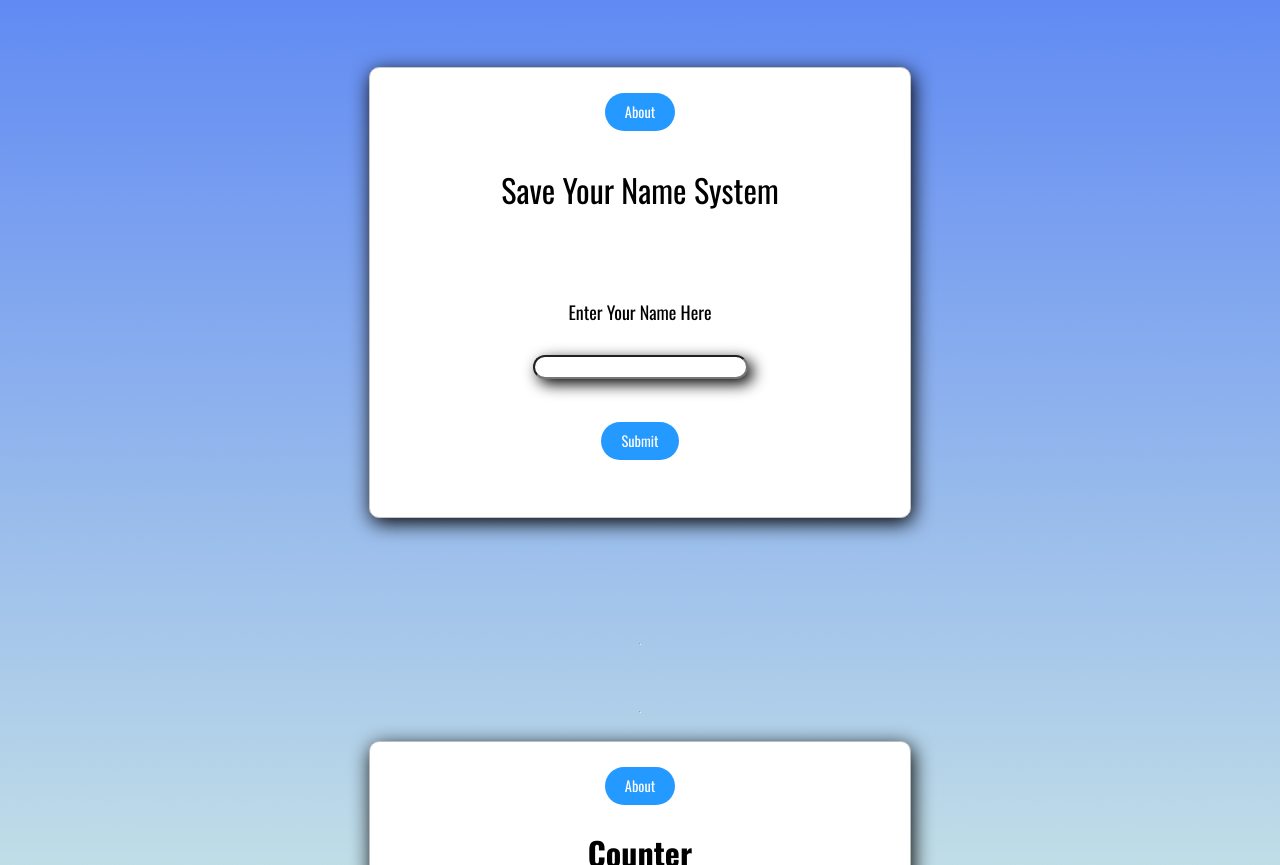
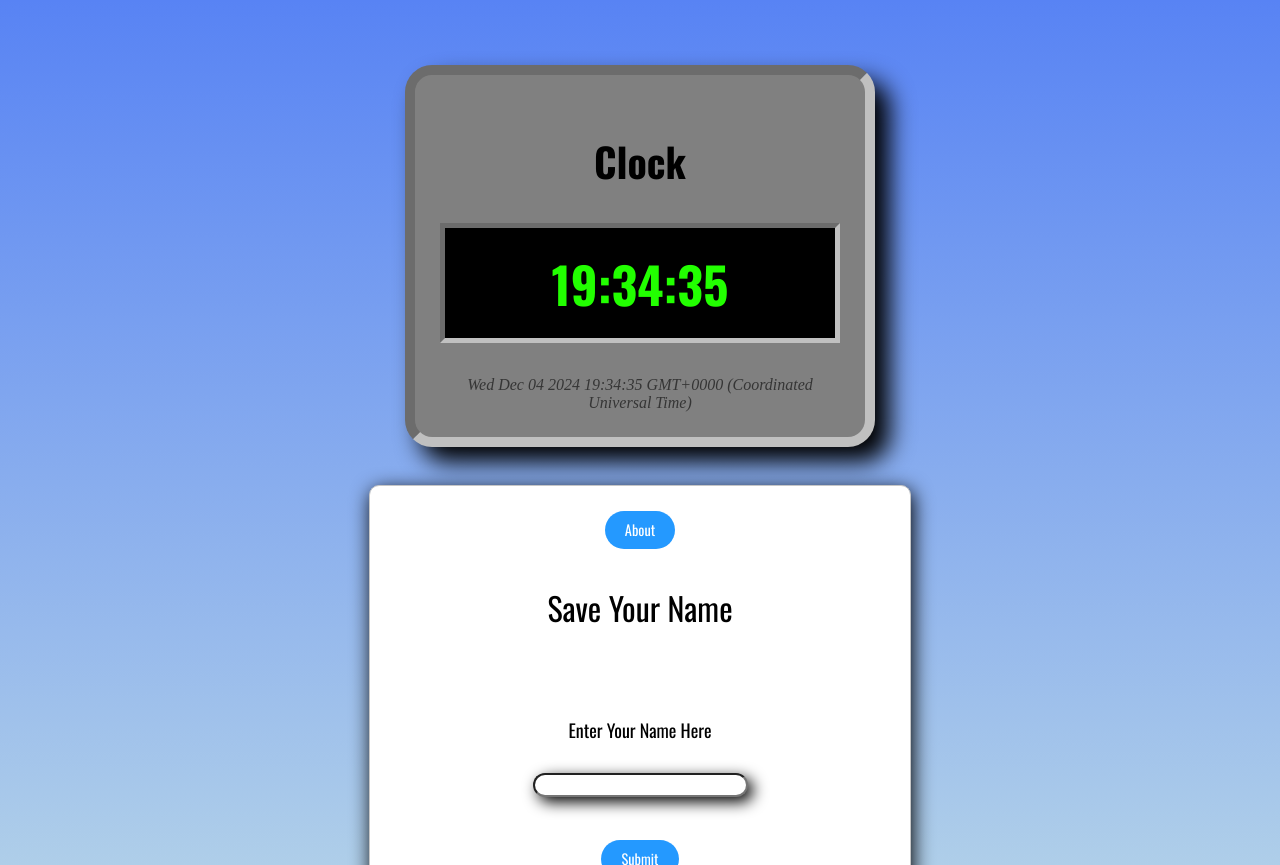
Before and after one commit to goatzygames/goatzy-codes, a plain HTML site: page index.html in a window 1280 px wide. Shown: the part 879-1744 px from the top of the page. Drawn offline with nearby package versions, Linux system fonts and the light colour scheme.

Commit message:
patch 1.5

```diff
--- a/index.html
+++ b/index.html
@@ -32,11 +32,19 @@
     <hr><p>Admin Passwords</p><input id="password" type="password"><button id="PasswordButton">Submit</button>
 </div>
 
+<br>
+  <div id="ClockContainer">
+    <h2 id="TextThatSaysClock">Clock</h2>
+         <h1 id="TimeMilitary">00:00</h1>
+         <i id="TimeDate">Date, Date, Date</i>
+  </div>
+<br>
+
     <div class="Container" style="text-align: center;">
         <a href="404.html"><button id="AboutName">About</button></a>
-        <p>Save Your Name System</p><br>
+        <p title="Saves your name to use it later.">Save Your Name</p><br>
         <p style="font-size: large;">Enter Your Name Here</p>
-        <input id="Input">
+        <input id="Input" aria-label="Enter Your Name Here">
         <br><br><button id="SubmitButton">Submit</button>
         <p id="Paragraph"></p>
     </div>
@@ -119,6 +127,8 @@
         </div>
     </div>
 
+
+
     <br><br>
     <div class="HelloTravelerFlappy"><h1>Hello dear traveler,
         <br><br>Click this button to access a Flappy bird clone<br>
--- a/index.js
+++ b/index.js
@@ -4,21 +4,35 @@ document.getElementById("SubmitButton").onclick = function() {
     const now = new Date(); // Create a new Date object for each click
     const Firsthours = now.getHours();
     const Firstminutes = now.getMinutes();
-    const UserCommentRealInput = document.getElementById("UserCommentInput")
-    const TheNameContainerFirstValue = document.getElementById("Input")
+    const TheNameContainerFirstValue = document.getElementById("Input"); // The username input
 
-    UserCommentRealInput.value = TheNameContainerFirstValue.value;
+    // Check if the input is empty
+    if (TheNameContainerFirstValue.value === "") {
+        document.getElementById("Paragraph").textContent = `(${Firsthours}:${Firstminutes}) The input is empty.`;
+    } else {
+        // Get the username from the input field
+        username = TheNameContainerFirstValue.value;
 
-    if (document.getElementById("Input").value === "") {
-        document.getElementById("Paragraph").textContent = `(${Firsthours}:${Firstminutes}) The input is empty.`
-    } else {
-            // Get the username from the input field
-    username = document.getElementById("Input").value;
+        // Save the username to localStorage
+        localStorage.setItem("StoreUsername", username);
 
-    // Set the paragraph text content with the formatted time and username
-    document.getElementById("Paragraph").textContent = `(${Firsthours}:${Firstminutes}) Your name is now "${username}"`;
+        // Set the paragraph text content with the formatted time and username
+        document.getElementById("Paragraph").textContent = `(${Firsthours}:${Firstminutes}) Your name is now "${username}"`;
     }
-}
+};
+
+window.onload = function() {
+    const storedUsername = localStorage.getItem("StoreUsername");
+
+    // Check if there is a stored username and set it to the input field
+    if (storedUsername) {
+        const TheNameContainerFirstValue = document.getElementById("Input");
+        TheNameContainerFirstValue.value = storedUsername; // Set stored username to the input
+    }
+};
+
+
+
 
 let numbercount = 0
 
@@ -230,3 +244,19 @@ function copyToClipboard() {
             alert("Text failed to copy to clipboard.", err);
         });
 }
+
+function SetTime() {
+    let now = new Date();
+    let hours = now.getHours();
+    let minutes = now.getMinutes()
+    let seconds = now.getSeconds()
+
+    let formattedtime = `${hours}:${minutes < 10 ? "0" : ""}${minutes}:${seconds < 10 ? "0" : ""}${seconds}`
+
+    document.getElementById("TimeMilitary").textContent = formattedtime
+    document.getElementById("TimeDate").textContent = Date()
+}
+
+SetTime()
+
+setInterval (SetTime, 1000)
--- a/style.css
+++ b/style.css
@@ -437,6 +437,7 @@ button {
     color: white; /* Button text color */
     cursor: pointer; /* Shows pointer on hover */
     border-radius: 19px;
+    transition: transform 0.1s ease-in-out, background-color 0.2s ease;
 }
 
 
@@ -505,3 +506,35 @@ button {
     -webkit-user-select: none; /* For WebKit-based browsers */
     -ms-user-select: none; /* For older Microsoft browsers */
 }
+
+#ClockContainer {
+    background-color: gray;
+    box-shadow: 15px 15px 25px;
+    border-radius: 27px;
+    padding: 25px;
+    width: 50vh;
+    border: 10px inset silver;
+    text-align: center;
+}
+
+#TimeMilitary {
+    border: 5px inset silver;
+    background-color: black;
+    color: rgb(34, 255, 0);
+    padding: 20px;
+    font-size: 50px;
+}
+
+#TimeDate {
+    color: rgb(53, 53, 53);
+}
+
+#TimeDate:hover {
+    color: white;
+    text-decoration: underline;
+}
+
+#TextThatSaysClock {
+    font-size: 5vh;
+    vertical-align: text-bottom;
+}
```
Also changed, not shown: FlappyBird/flappy.html (+6 -1 lines).
